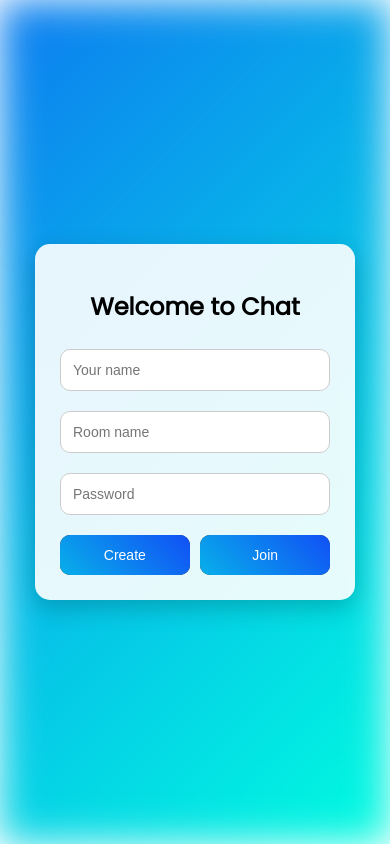
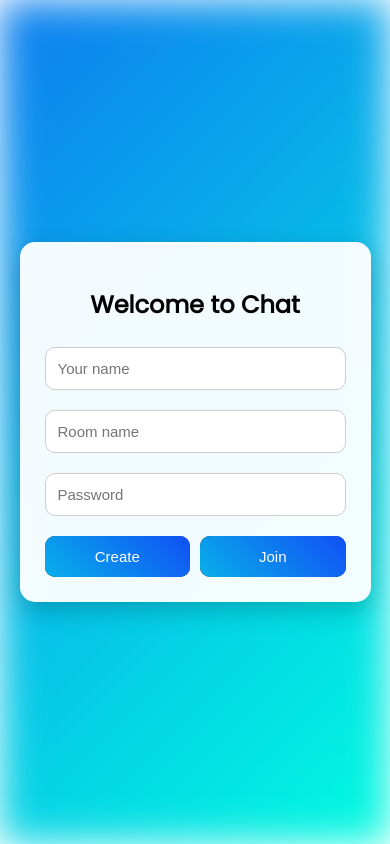
Before and after one commit to pro-code001/chat-server, a plain HTML site: page templates/index.html in a window 390 px wide. Drawn offline with nearby package versions, Linux system fonts and the light colour scheme; no server answers.

Commit message:
index.html

```diff
--- a/templates/index.html
+++ b/templates/index.html
@@ -2,6 +2,7 @@
 <html lang="en">
 <head>
   <meta charset="UTF-8" />
+  <meta name="viewport" content="width=device-width, initial-scale=1.0">
   <title>Stylish Chat</title>
   <script src="https://cdn.socket.io/4.5.0/socket.io.min.js"></script>
   <link href="https://fonts.googleapis.com/css2?family=Poppins&display=swap" rel="stylesheet">
@@ -14,8 +15,7 @@
       font-family: 'Poppins', sans-serif;
       margin: 0;
       padding: 0;
-      height: 100vh;
-      overflow: hidden;
+      min-height: 100vh;
       display: flex;
       justify-content: center;
       align-items: center;
@@ -42,11 +42,12 @@
     }
 
     #login, #chat {
-      background: rgba(255, 255, 255, 0.9);
+      background: rgba(255, 255, 255, 0.95);
       padding: 25px;
       border-radius: 15px;
       box-shadow: 0 8px 24px rgba(0, 0, 0, 0.2);
-      width: 320px;
+      width: 90%;
+      max-width: 450px;
       text-align: center;
     }
 
@@ -60,19 +61,21 @@
       padding: 12px;
       border-radius: 10px;
       border: 1px solid #ccc;
-      font-size: 14px;
+      font-size: 16px;
     }
 
     .btn-group {
       display: flex;
       justify-content: space-between;
       margin-top: 10px;
+      gap: 10px;
+      flex-wrap: wrap;
     }
 
     button {
-      width: 48%;
+      flex: 1 1 45%;
       padding: 12px;
-      font-size: 14px;
+      font-size: 16px;
       border: none;
       border-radius: 10px;
       cursor: pointer;
@@ -113,7 +116,7 @@
     }
 
     #messages {
-      height: 200px;
+      height: 250px;
       overflow-y: auto;
       border: 1px solid #ccc;
       padding: 10px;
@@ -125,15 +128,34 @@
 
     #messageInput {
       width: calc(100% - 60px);
+      font-size: 15px;
+      padding: 10px;
+      border-radius: 10px;
+      border: 1px solid #ccc;
     }
 
     #sendBtn {
       width: 50px;
       background-color: #28a745;
+      color: white;
+      border: none;
+      border-radius: 10px;
+      font-size: 18px;
+      margin-left: 5px;
     }
 
     #sendBtn:hover {
       background-color: #1f7d34;
+    }
+
+    @media (max-width: 480px) {
+      input, button, #messageInput, #sendBtn {
+        font-size: 15px;
+      }
+
+      #messages {
+        height: 200px;
+      }
     }
   </style>
 </head>
```
